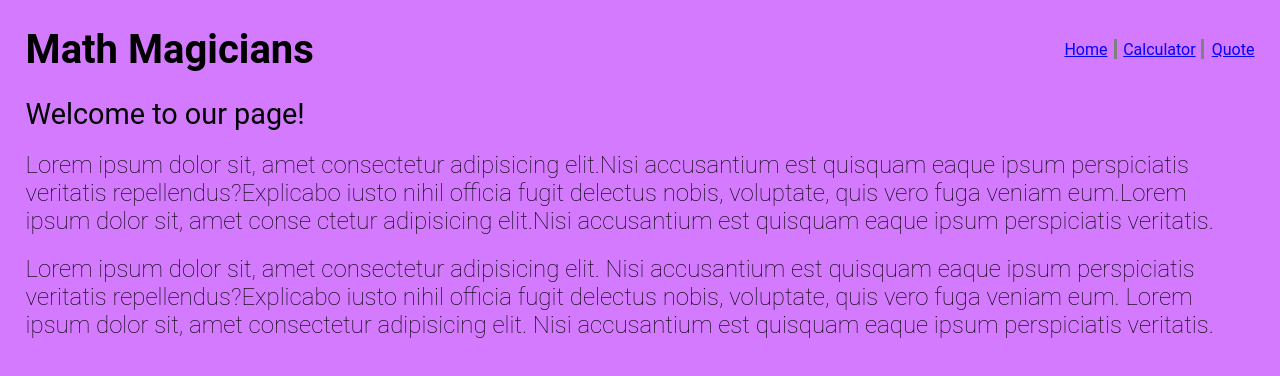
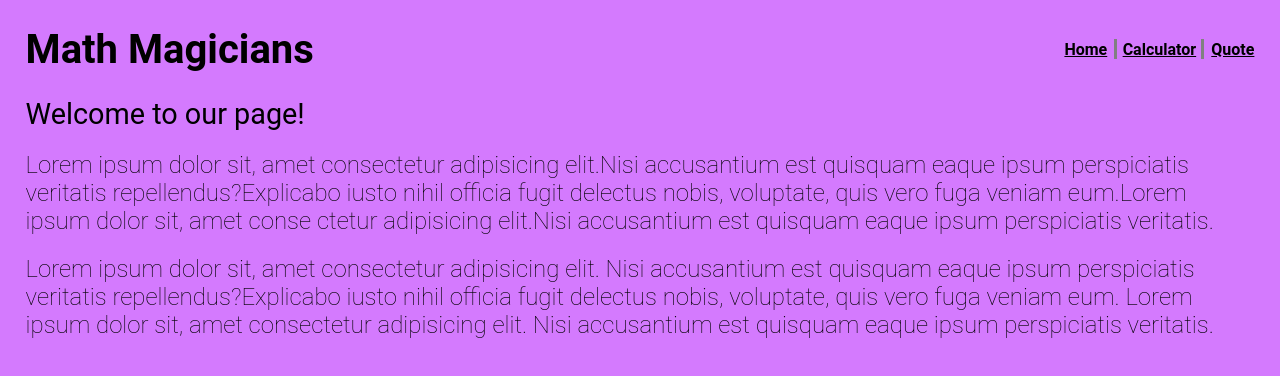
Before and after one commit to ndorrh/Math_Magicians, a React (Create React App) app: page / in a window 1280 px wide. Shown: the top 376 px of the page. Built offline with nearby package versions, Linux system fonts and the light colour scheme.

Commit message:
Add more styling to App

```diff
--- a/src/App.css
+++ b/src/App.css
@@ -59,8 +59,9 @@ body {
 }
 
 .navbar ul li a {
-  color: blue;
+  color: black;
   text-align: left;
+  font-weight: 700;
 }
 
 .cal-container {
```
